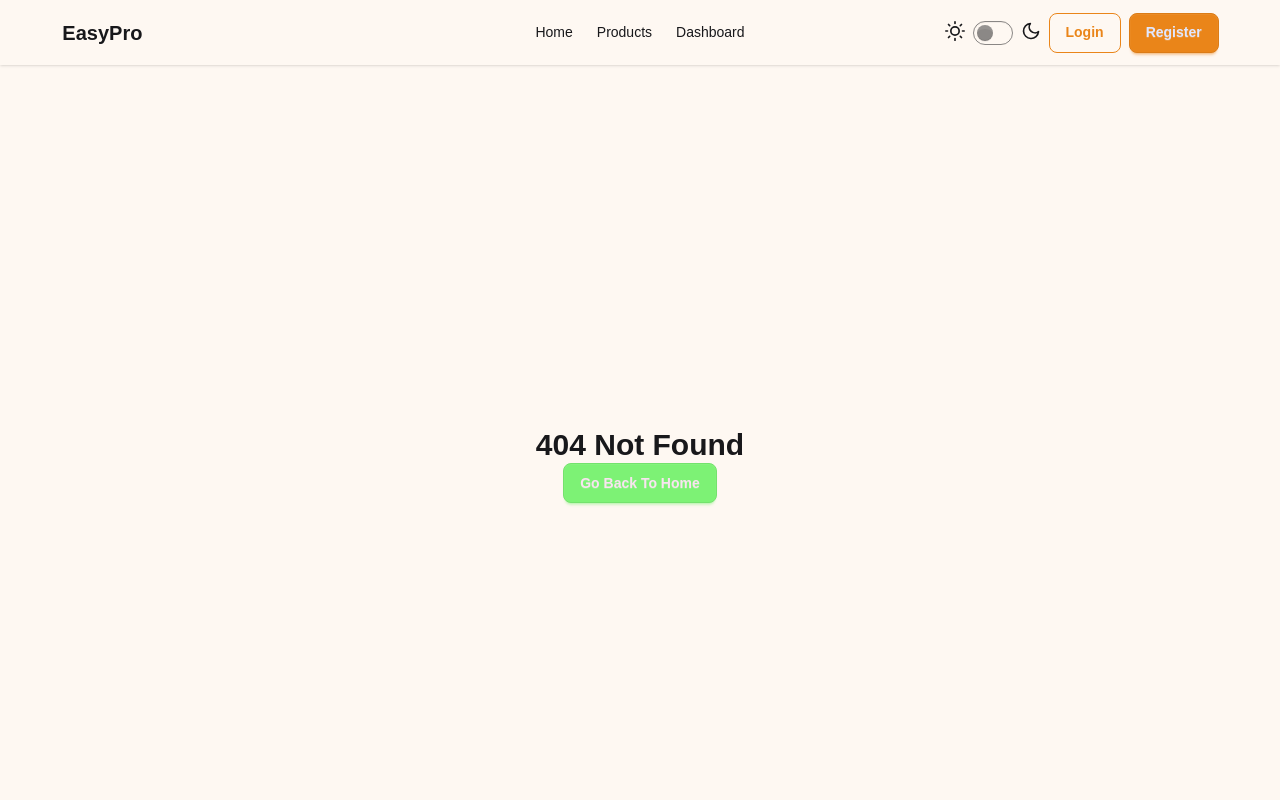
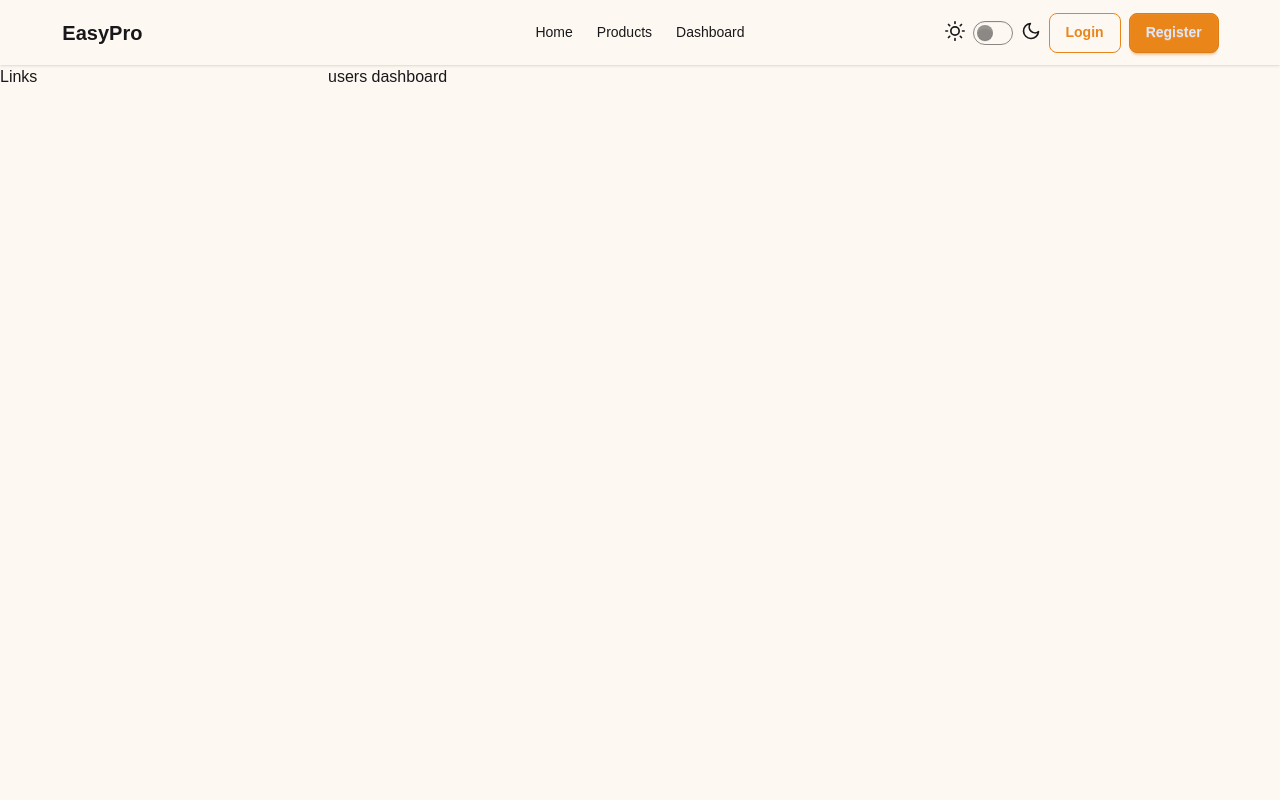
Before and after one commit to Parvez141300/product-web-next-app, a Next.js app: page /user-dashboard in a window 1280 px wide. Before the commit this address had no page. Shown: the top 800 px of the page. Built offline with nearby package versions, Linux system fonts and the light colour scheme.

Commit message:
creatd a dashboard layout

```diff
--- /dev/null
+++ b/src/app/(dashboards)/layout.jsx
@@ -0,0 +1,18 @@
+import React from "react";
+
+const layout = ({children}) => {
+  return (
+    <div className="grid grid-cols-1 lg:grid-cols-12 gap-8">
+      {/* left side */}
+      <aside className="col-span-3">
+        <ul>
+          <li>Links</li>
+        </ul>
+      </aside>
+      {/* right side routing */}
+      <div className="col-span-9">{children}</div>
+    </div>
+  );
+};
+
+export default layout;
--- /dev/null
+++ b/src/app/(dashboards)/user-dashboard/page.jsx
@@ -0,0 +1,11 @@
+import React from 'react';
+
+const page = () => {
+    return (
+        <div>
+            users dashboard
+        </div>
+    );
+};
+
+export default page;
```
